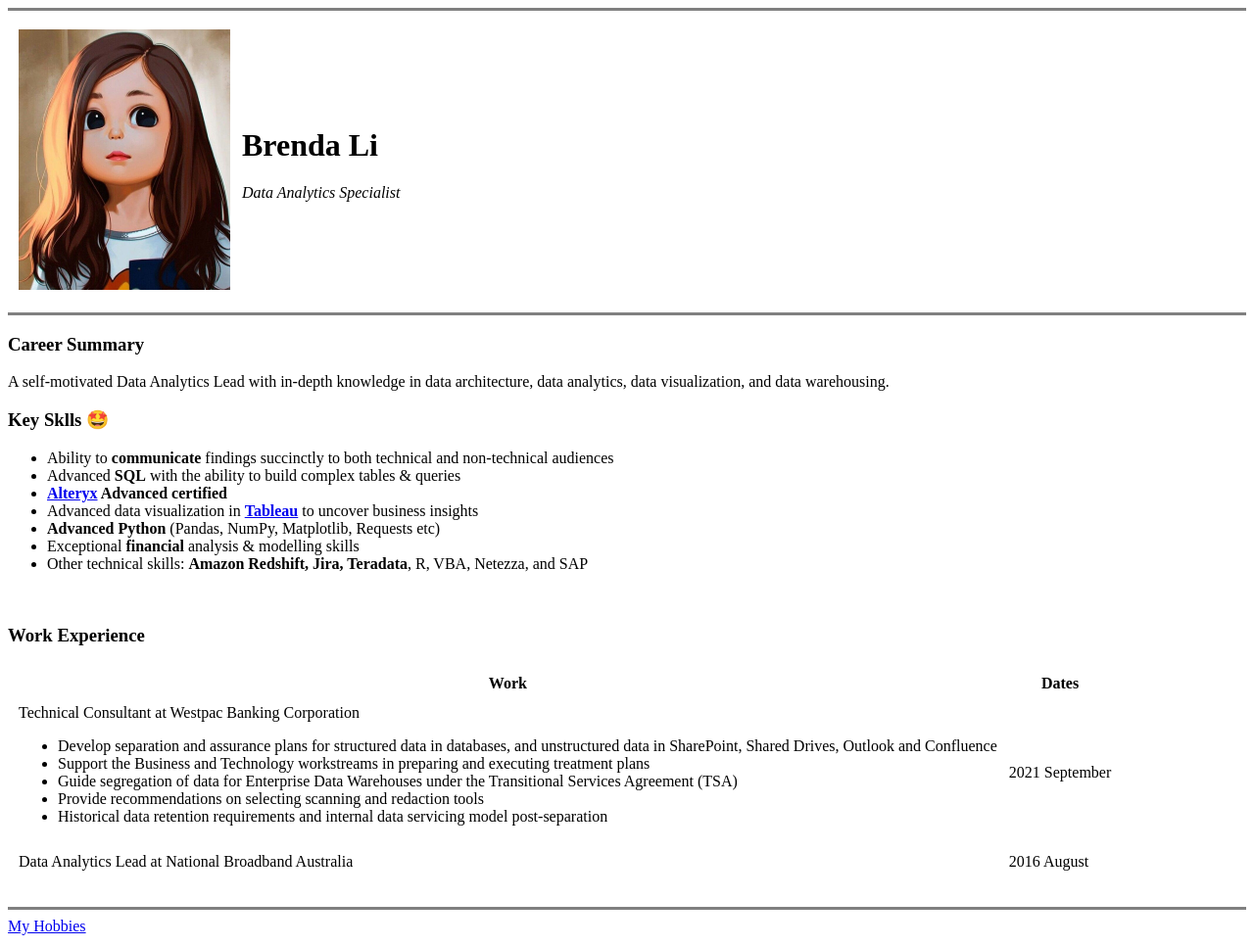
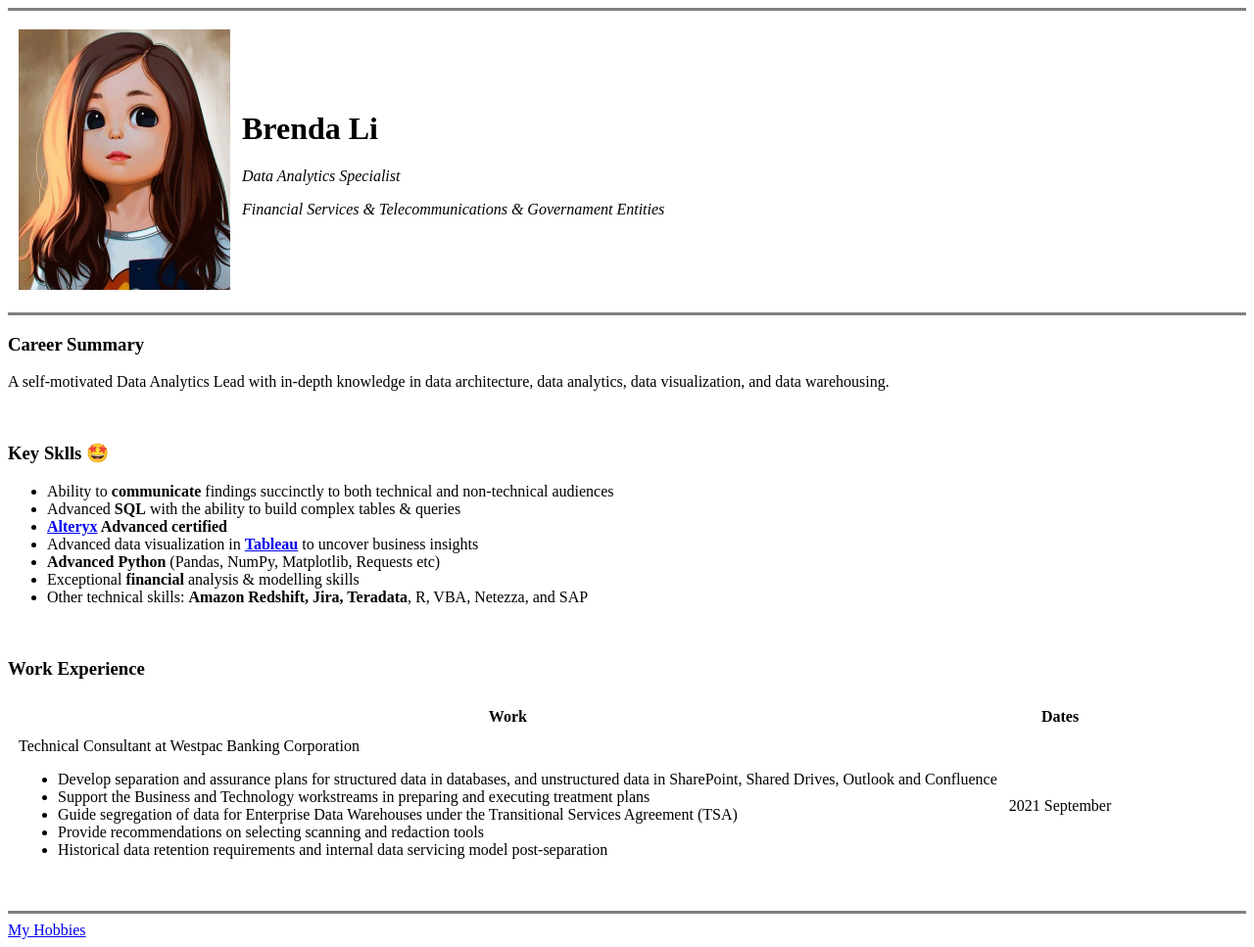
Before and after one commit to rose-isarose/resume, a plain HTML site: page index.html in a window 1280 px wide. Shown: the whole page at 98% size. Drawn offline with Linux system fonts and the light colour scheme.

Commit message:
Update index.html

```diff
--- a/index.html
+++ b/index.html
@@ -11,12 +11,16 @@
   <table cellspacing="10">
     <tr>
       <td><img src="cartoon2.png" alt="onlinephoto"></td>
-      <td><h1>Brenda Li</h1><p><em>Data Analytics Specialist</p></td>
+      <td><h1>Brenda Li</h1>
+        <p><em>Data Analytics Specialist</p>
+        <p>Financial Services & Telecommunications & Governament Entities</p>
+      </td>
     </tr>
   </table>
     <hr size="3" noshade>
   <h3>Career Summary</h3>
   <p>A self-motivated Data Analytics Lead with in-depth knowledge in data architecture, data analytics, data visualization, and data warehousing.</p>
+  <br>
   <h3>Key Sklls 🤩</h3>
   <ul>
     <li>Ability to <strong>communicate</strong> findings succinctly to both technical and non-technical audiences</li>
@@ -49,10 +53,6 @@
         </td>
         <td>2021 September</td>
       </tr>
-      <tr>
-        <td>Data Analytics Lead at National Broadband Australia</td>
-        <td>2016 August</td>
-      </tr>
     </tbody>
     <tfoot>
 
```
